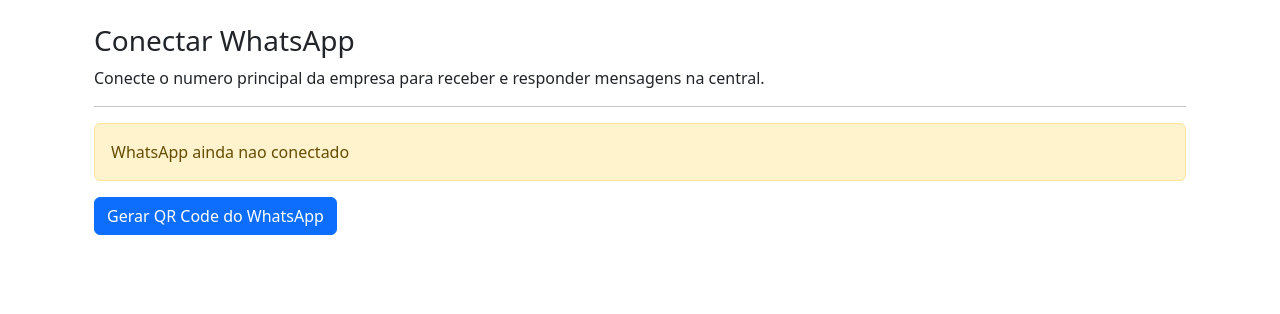
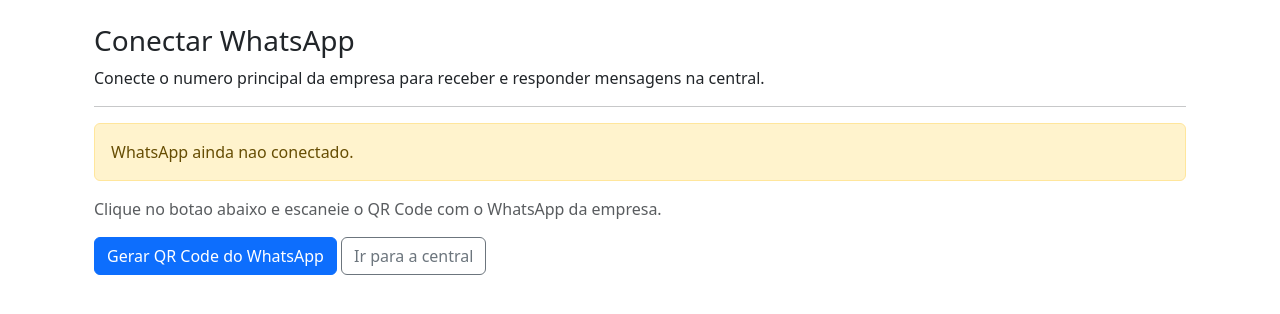
Before and after one commit to appsulautomacao/sistema, a Python web app: template templates/admin/whatsapp.html in a window 1280 px wide. Shown: the part 50-364 px from the top of the page. Run offline with Jinja, Linux system fonts and the light colour scheme; the template is opened without the code that fills it, so the values that code supplies are empty.

Commit message:
Fix embedded WhatsApp connection panel

```diff
--- a/templates/admin/dashboard.html
+++ b/templates/admin/dashboard.html
@@ -25,7 +25,7 @@
       <a href="#qualitySection">Qualidade do atendimento</a>
       <a href="/admin/users" data-admin-embed-url="/admin/users">Equipe</a>
       <a href="/admin/sectors" data-admin-embed-url="/admin/sectors">Setores</a>
-      <a href="/admin/whatsapp" data-admin-embed-url="/admin/whatsapp">Conectar WhatsApp</a>
+      <a href="/admin/whatsapp/" data-admin-embed-url="/admin/whatsapp/">Conectar WhatsApp</a>
       <a href="/admin/ai-audit" data-admin-embed-url="/admin/ai-audit">Historico da IA</a>
       <a href="/admin/ai-rag" data-admin-embed-url="/admin/ai-rag">Base de conhecimento</a>
       <a href="/admin/ai-assistant" data-admin-embed-url="/admin/ai-assistant">Assistente virtual</a>
@@ -80,7 +80,7 @@
           <strong>Conectar WhatsApp</strong>
           <small>Conecte o numero da empresa.</small>
         </div>
-        <a href="/admin/whatsapp" data-admin-embed-url="/admin/whatsapp">Conectar</a>
+        <a href="/admin/whatsapp/" data-admin-embed-url="/admin/whatsapp/">Conectar</a>
       </article>
       <article>
         <span>5</span>
--- a/templates/admin/whatsapp.html
+++ b/templates/admin/whatsapp.html
@@ -13,34 +13,50 @@
 
 <hr>
 
+<section class="whatsapp-connect-panel"
+  data-whatsapp-panel
+  data-initial-status="{{ whatsapp_instance.status if whatsapp_instance else 'disconnected' }}">
+  <div class="whatsapp-status-box" data-whatsapp-status-box>
     {% if whatsapp_instance and whatsapp_instance.status == 'open' %}
-
-<div class="alert alert-success">
-WhatsApp conectado
+      <div class="alert alert-success mb-0">
+        WhatsApp conectado e pronto para atender.
       </div>
-
-<div class="small text-muted mb-3">
-Instancia: {{ whatsapp_instance.instance_name }}
+    {% else %}
+      <div class="alert alert-warning mb-0">
+        WhatsApp ainda nao conectado.
       </div>
-
-{% else %}
-
-<div class="alert alert-warning">
-WhatsApp ainda nao conectado
+    {% endif %}
   </div>
 
   {% if whatsapp_instance %}
-<div class="small text-muted mb-3">
-Instancia criada. Clique abaixo para gerar o QR Code e concluir a conexao.
+  <div class="small text-muted mt-3">
+    Instancia: {{ whatsapp_instance.instance_name }}
   </div>
   {% endif %}
 
-<a class="btn btn-primary"
-href="/admin/whatsapp/connect">
+  <div class="whatsapp-qr-area mt-3" data-whatsapp-qr-area>
+    {% if whatsapp_instance and whatsapp_instance.status == 'open' %}
+      <p class="text-muted mb-0">Se precisar trocar o numero, desconecte este WhatsApp e conecte novamente.</p>
+    {% else %}
+      <p class="text-muted mb-0">Clique no botao abaixo e escaneie o QR Code com o WhatsApp da empresa.</p>
+    {% endif %}
+  </div>
+
+  <div class="whatsapp-actions mt-3">
+    {% if whatsapp_instance and whatsapp_instance.status == 'open' %}
+      <a class="btn btn-outline-danger" href="/admin/whatsapp/disconnect">
+        Desconectar WhatsApp
+      </a>
+    {% else %}
+      <button class="btn btn-primary" type="button" data-whatsapp-connect-button>
         Gerar QR Code do WhatsApp
+      </button>
+    {% endif %}
+    <a class="btn btn-outline-secondary" href="/dashboard">
+      Ir para a central
     </a>
-
-{% endif %}
+  </div>
+</section>
 
 </div>
 
```
Also changed, not shown: static/css/admin.css (+35 -0 lines), static/js/admin.js (+105 -1 lines). Lines whose indentation alone changed are shown as unchanged.
